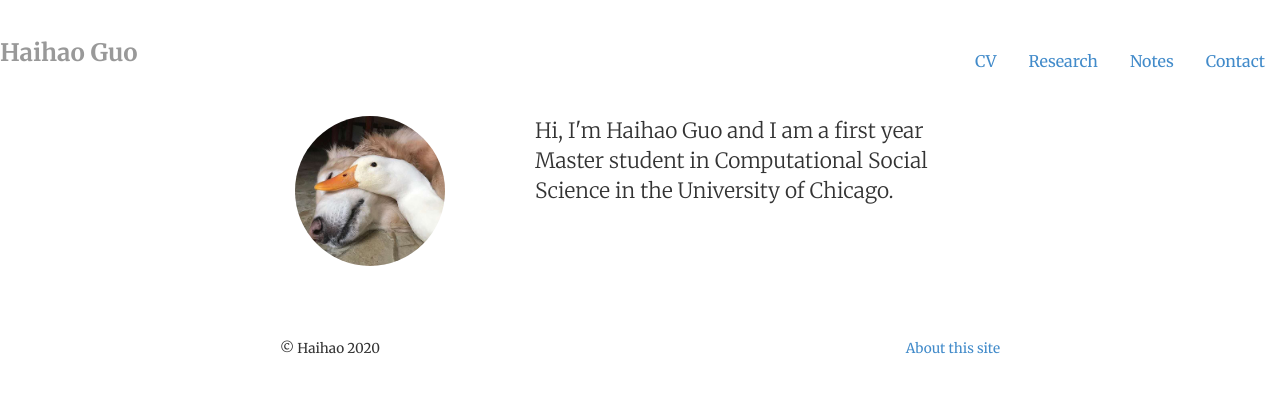
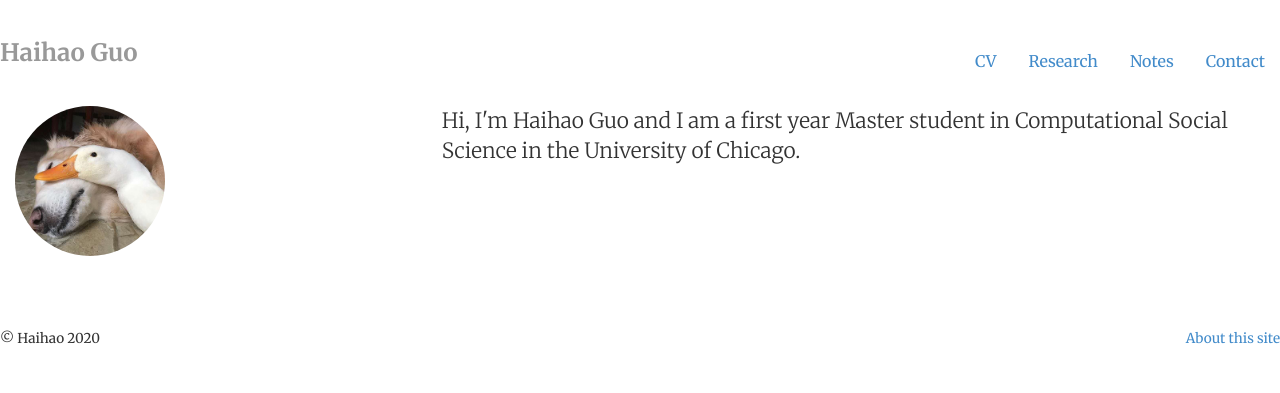
Before and after one commit to hihowme/hihowme.github.io, a Jekyll site: the page built from index.html, in a window 1280 px wide. Shown: the top 393 px of the page. Built offline with Jekyll 4.4.1, drawn with Linux system fonts in a browser that asks for light colours.

Commit message:
update again

```diff
--- a/_layouts/default.html
+++ b/_layouts/default.html
@@ -3,7 +3,7 @@
 	<html>
 		<head>
 			<meta charset="utf-8">
-            <meta name="viewport" width="device-width, initial-scale=0.7">
+            <meta name="viewport" width="device-width, initial-scale=1">
             <meta name="description" content="{{ page.description }}">
             <meta name="author" content="Haihao Guo">
             <!-- favicon
@@ -26,7 +26,7 @@
 					</ul>
 					<h3 class="text-muted"><a href="/">Haihao Guo</a></h3>
 				</header>
-				<div class="container">
+
 
 				{{ content }}
 
```
